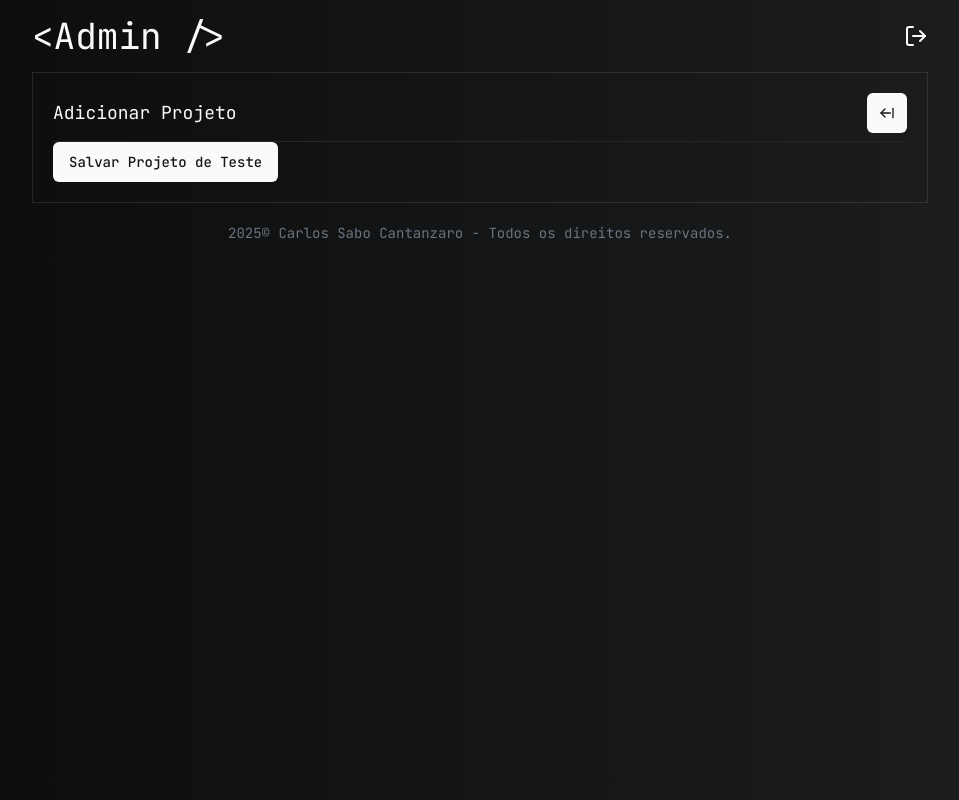
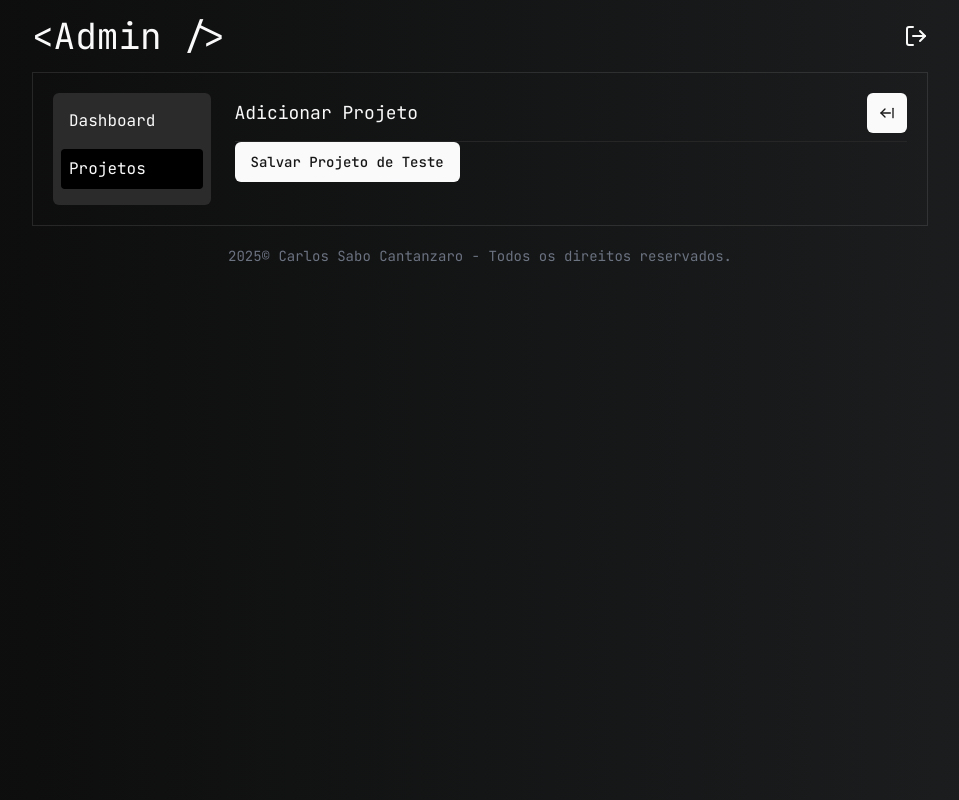
Before and after one commit to carloscsc/portfolio, a Next.js app: page /admin/projects/cadastrar in a window 1280 px wide. Shown: the whole page, without its empty margins (160-1119 px from the left). Built offline with nearby package versions, Linux system fonts and the light colour scheme; no server answers.

Commit message:
feat: implement sidebar navigation and update admin layout with footer

```diff
--- a/src/app/admin/admin-tabs.tsx
+++ /dev/null
@@ -1,37 +0,0 @@
-import { Tabs, TabsContent, TabsList, TabsTrigger } from '@/components/ui/tabs'
-import { BriefcaseIcon, Lock } from 'lucide-react'
-import ProjectsList from './projects/projects-list'
-
-const AdminTabs = () => {
-	return (
-		<div className='mx-auto w-full max-w-4xl border border-white/10 p-5'>
-			<Tabs
-				defaultValue='projetos'
-				className='flex flex-row gap-4'>
-				<TabsList className='flex-col h-screen justify-start w-[200px]'>
-					<TabsTrigger
-						className='w-full gap-2 justify-start'
-						value='projetos'>
-						<BriefcaseIcon className='w-4 h-4' /> Projetos
-					</TabsTrigger>
-					<TabsTrigger
-						className='w-full gap-2 justify-start'
-						value='password'>
-						<Lock className='w-4 h-4' /> Password
-					</TabsTrigger>
-				</TabsList>
-				<TabsContent
-					value='projetos'
-					className='w-full m-0'>
-					<ProjectsList />
-				</TabsContent>
-				<TabsContent
-					value='password'
-					className='w-full m-0'>
-					Change your password here.
-				</TabsContent>
-			</Tabs>
-		</div>
-	)
-}
-export default AdminTabs
--- a/src/app/admin/layout.tsx
+++ b/src/app/admin/layout.tsx
@@ -1,5 +1,7 @@
 import type React from 'react'
 import type { Metadata } from 'next'
+import { LogOut } from 'lucide-react'
+import SidebarLinks from './sidebar-links'
 
 export const metadata: Metadata = {
 	title: 'Admin - Portfolio',
@@ -11,5 +13,23 @@ export default function AdminLayout({
 }: {
 	children: React.ReactNode
 }) {
-	return <>{children}</>
+	return (
+		<>
+			<div className='flex flex-row justify-between items-center mx-auto w-full max-w-4xl'>
+				<h1 className='text-center text-4xl p-4 ps-0'>&lt;Admin /&gt;</h1>
+				<LogOut className='cursor-pointer' />
+			</div>
+
+			<div className='mx-auto w-full max-w-4xl border border-white/10 p-5 flex gap-6'>
+				<SidebarLinks />
+
+				<div className='w-full'>{children}</div>
+			</div>
+
+			<footer className='mt-5 mb-4 text-center text-sm text-gray-500'>
+				{new Date().getFullYear()}&copy; Carlos Sabo Cantanzaro - Todos os
+				direitos reservados.
+			</footer>
+		</>
+	)
 }
--- a/src/app/admin/page.tsx
+++ b/src/app/admin/page.tsx
@@ -1,21 +1,22 @@
 import { LogOut } from 'lucide-react'
-import AdminTabs from './admin-tabs'
 
 const AdminPage = () => {
 	return (
-		<>
-			<div className='flex flex-row justify-between items-center mx-auto w-full max-w-4xl'>
-				<h1 className='text-center text-4xl p-4 ps-0'>&lt;Admin /&gt;</h1>
-				<LogOut className='cursor-pointer' />
+		<div>
+			<div className='w-full flex flex-row justify-between items-center border-b pb-2'>
+				<h2 className='text-center text-lg'>Dashboard</h2>
+
+				{/* <Button
+					size='icon'
+					asChild>
+					<Link href='/admin/projects/cadastrar'>
+						<Plus className='w-4 h-4' />
+					</Link>
+				</Button> */}
 			</div>
-			<AdminTabs />
 
-			<footer className='mt-5 mb-4 text-center text-sm text-gray-500'>
-				{new Date().getFullYear()}&copy; Carlos Sabo Cantanzaro - Todos os
-				direitos reservados.
-			</footer>
-		</>
+			{/* Render the list of projects here */}
+		</div>
 	)
 }
-
 export default AdminPage
--- a/src/app/admin/projects/cadastrar/page.tsx
+++ b/src/app/admin/projects/cadastrar/page.tsx
@@ -33,12 +33,6 @@ const cadastrarProjeto = () => {
 
 	return (
 		<>
-			<div className='flex flex-row justify-between items-center mx-auto w-full max-w-4xl'>
-				<h1 className='text-center text-4xl p-4 ps-0'>&lt;Admin /&gt;</h1>
-				<LogOut className='cursor-pointer' />
-			</div>
-
-			<div className='mx-auto w-full max-w-4xl border border-white/10 p-5'>
 			<div className='w-full flex flex-row justify-between items-center border-b pb-2'>
 				<h2 className='text-center text-lg'>Adicionar Projeto</h2>
 
@@ -52,12 +46,6 @@ const cadastrarProjeto = () => {
 			</div>
 
 			<Button onClick={handleSubmit}>Salvar Projeto de Teste</Button>
-			</div>
-
-			<footer className='mt-5 mb-4 text-center text-sm text-gray-500'>
-				{new Date().getFullYear()}&copy; Carlos Sabo Cantanzaro - Todos os
-				direitos reservados.
-			</footer>
 		</>
 	)
 }
--- /dev/null
+++ b/src/app/admin/projects/page.tsx
@@ -0,0 +1,7 @@
+import ProjectsList from './projects-list'
+
+const ProjectPage = () => {
+	return <ProjectsList />
+}
+
+export default ProjectPage
--- /dev/null
+++ b/src/app/admin/sidebar-links.tsx
@@ -0,0 +1,41 @@
+'use client'
+
+import Link from 'next/link'
+import { usePathname } from 'next/navigation'
+
+const MenuLink = ({
+	href,
+	children,
+}: {
+	href: string
+	children: React.ReactNode
+}) => {
+	const pathname = usePathname()
+	const isActive =
+		pathname === href || (href !== '/admin' && pathname.startsWith(href))
+
+	return (
+		<li>
+			<Link
+				href={href}
+				className={`p-2 mb-2 w-full block rounded hover:bg-black ${
+					isActive ? 'bg-black' : ''
+				}`}>
+				{children}
+			</Link>
+		</li>
+	)
+}
+
+const sidebarLinks = () => {
+	return (
+		<nav className='w-[200px]'>
+			<ul className='bg-[#2b2b2b] rounded-md overflow-hidden p-2'>
+				<MenuLink href='/admin'>Dashboard</MenuLink>
+				<MenuLink href='/admin/projects'>Projetos</MenuLink>
+			</ul>
+		</nav>
+	)
+}
+
+export default sidebarLinks
```
Lines whose indentation alone changed are shown as unchanged.
